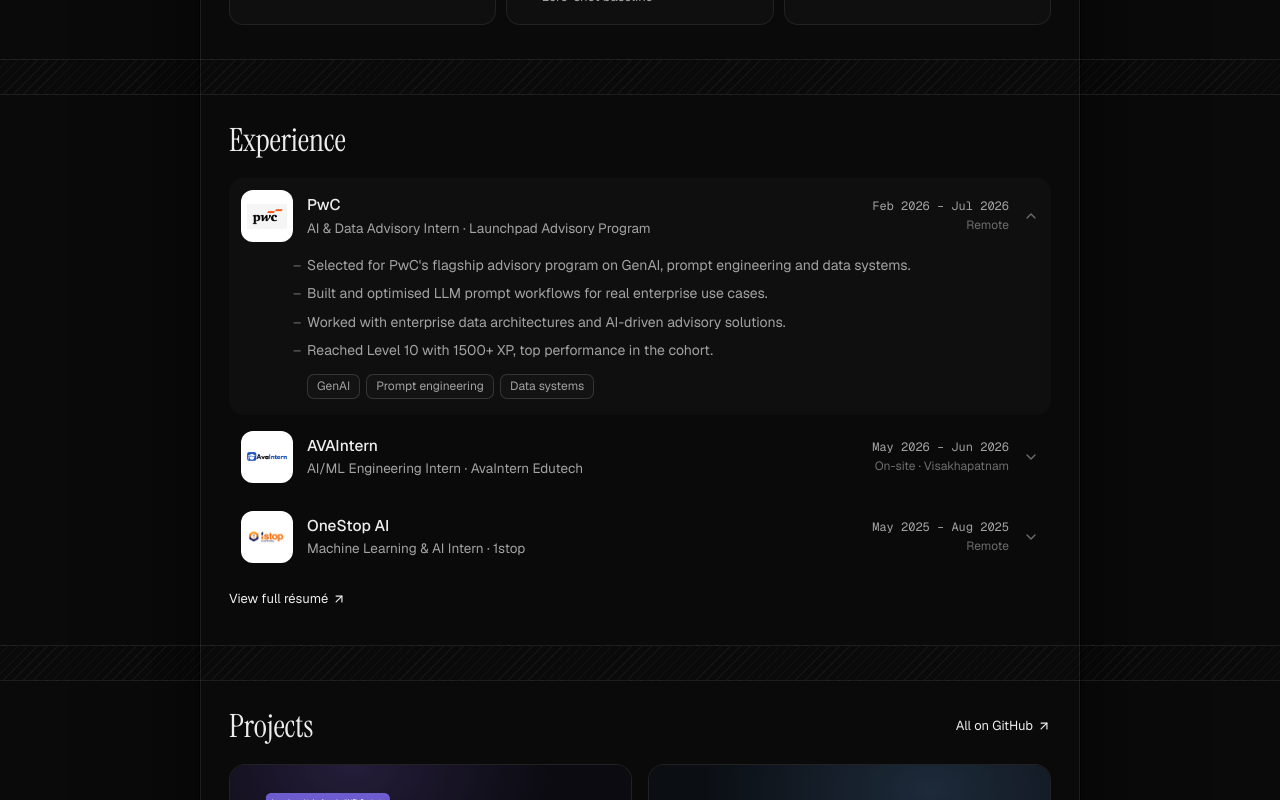
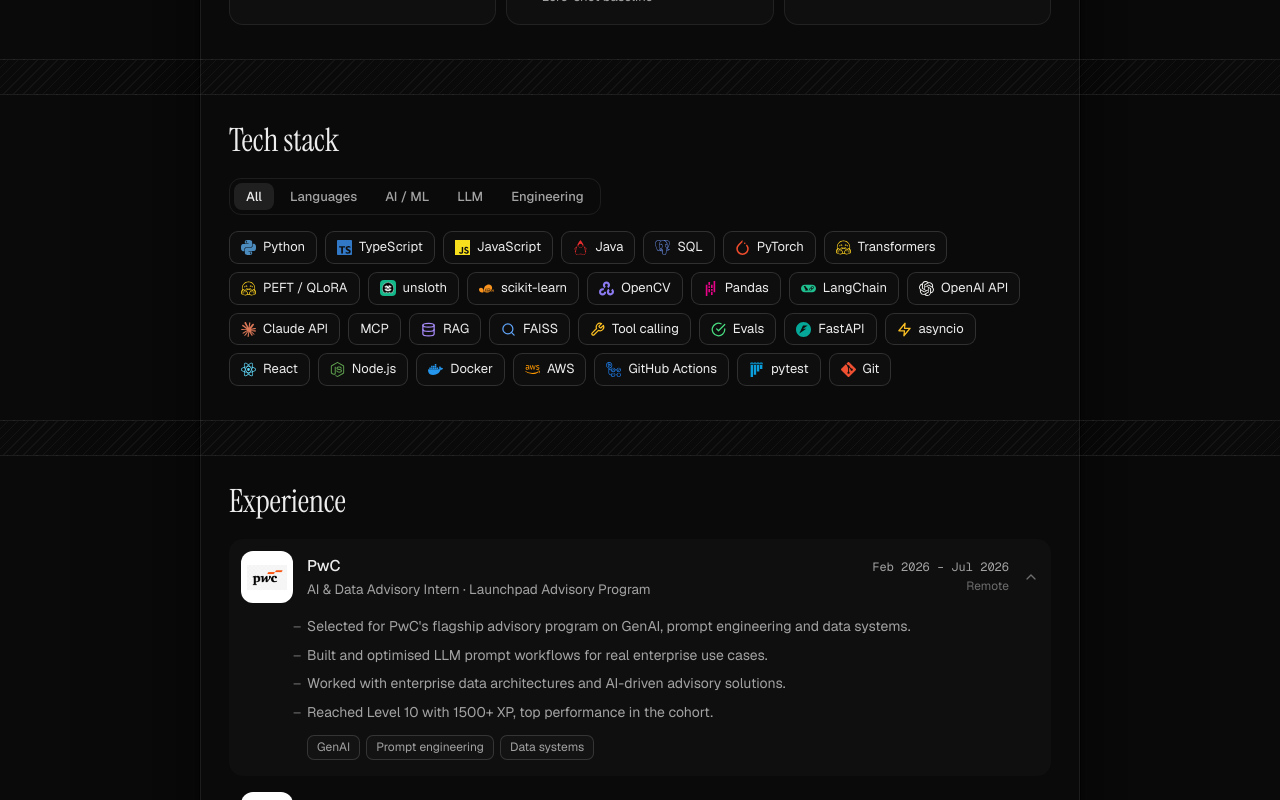
Before and after one commit to kratos0718/portfolio, a React (Vite) app: page / in a window 1280 px wide. Shown: the part 1880-2680 px from the top of the page. Built offline with nearby package versions, Linux system fonts and the light colour scheme.

Commit message:
Move the tech stack up, right after About

```diff
--- a/src/v2/Home.tsx
+++ b/src/v2/Home.tsx
@@ -253,6 +253,11 @@ export default function Home() {
 
         <Sep />
 
+        <Section id="stack" title="Tech stack">
+          <StackTabs />
+        </Section>
+        <Sep />
+
         <Section id="experience" title="Experience">
           <ul className="v2-jobs">
             {career.map((j, i) => (
@@ -421,11 +426,6 @@ export default function Home() {
           </>
         )}
 
-        <Sep />
-
-        <Section id="stack" title="Tech stack">
-          <StackTabs />
-        </Section>
 
         <Sep />
 
```
